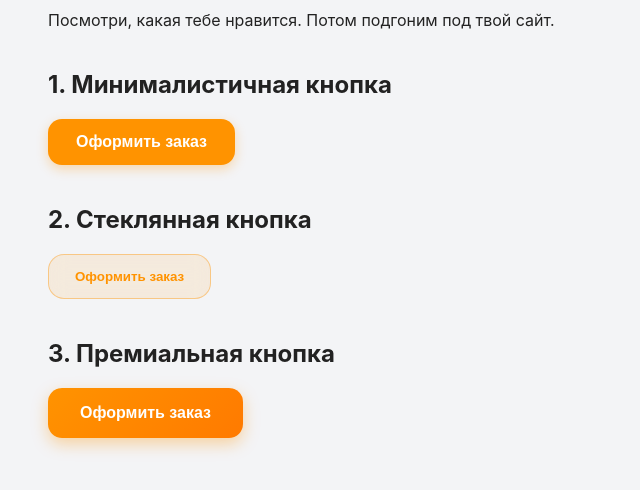
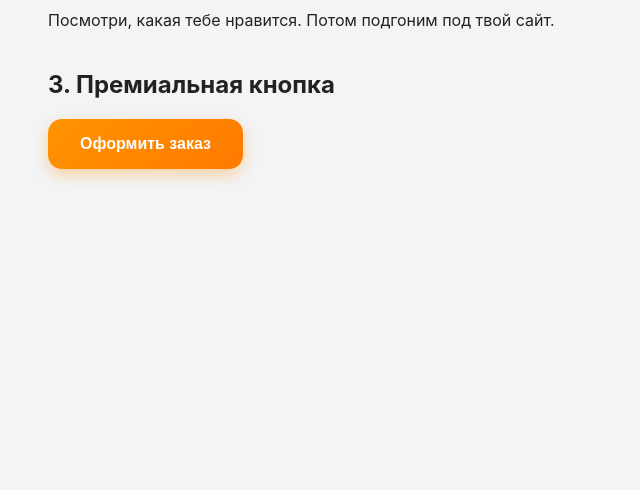
Before and after one commit to Alesia-15/Pr.pl.2.0, a plain HTML site: page index.html in a window 1280 px wide. Shown: the part 120-610 px from the top of the page, without its empty margins (0-640 px from the left). Drawn offline with Linux system fonts and the light colour scheme.

Commit message:
Update index.html

```diff
--- a/index.html
+++ b/index.html
@@ -14,45 +14,7 @@
 
     h2 { margin-top: 40px; }
 
-    /* Вариант 1 — Минимализм */
-    .btn-minimal {
-      padding: 14px 28px;
-      background: #ff9300;
-      color: #fff;
-      border-radius: 14px;
-      font-weight: 600;
-      border: none;
-      cursor: pointer;
-      font-size: 16px;
-      box-shadow: 0 4px 12px rgba(255, 147, 0, 0.3);
-      transition: 0.25s;
-      display: inline-block;
-      margin-right: 20px;
-    }
-    .btn-minimal:hover {
-      transform: translateY(-3px);
-      box-shadow: 0 8px 18px rgba(255, 147, 0, 0.4);
-    }
 
-    /* Вариант 2 — Стеклянные */
-    .btn-glass {
-      padding: 14px 26px;
-      background: rgba(255, 147, 0, 0.1);
-      color: #ff9300;
-      border-radius: 16px;
-      border: 1px solid rgba(255, 147, 0, 0.4);
-      backdrop-filter: blur(10px);
-      font-weight: 600;
-      cursor: pointer;
-      transition: 0.25s;
-      display: inline-block;
-      margin-right: 20px;
-    }
-    .btn-glass:hover {
-      background: rgba(255, 147, 0, 0.2);
-    }
-
-    /* Вариант 3 — Премиум */
     /* Премиум-кнопка */
 .btn-premium {
   padding: 16px 32px;
@@ -100,11 +62,7 @@
 <h1>Демо дизайна кнопок</h1>
 <p>Посмотри, какая тебе нравится. Потом подгоним под твой сайт.</p>
 
-<h2>1. Минималистичная кнопка</h2>
-<button class="btn-minimal">Оформить заказ</button>
 
-<h2>2. Стеклянная кнопка</h2>
-<button class="btn-glass">Оформить заказ</button>
 
 <h2>3. Премиальная кнопка</h2>
 <button class="btn-premium">Оформить заказ</button>
```
